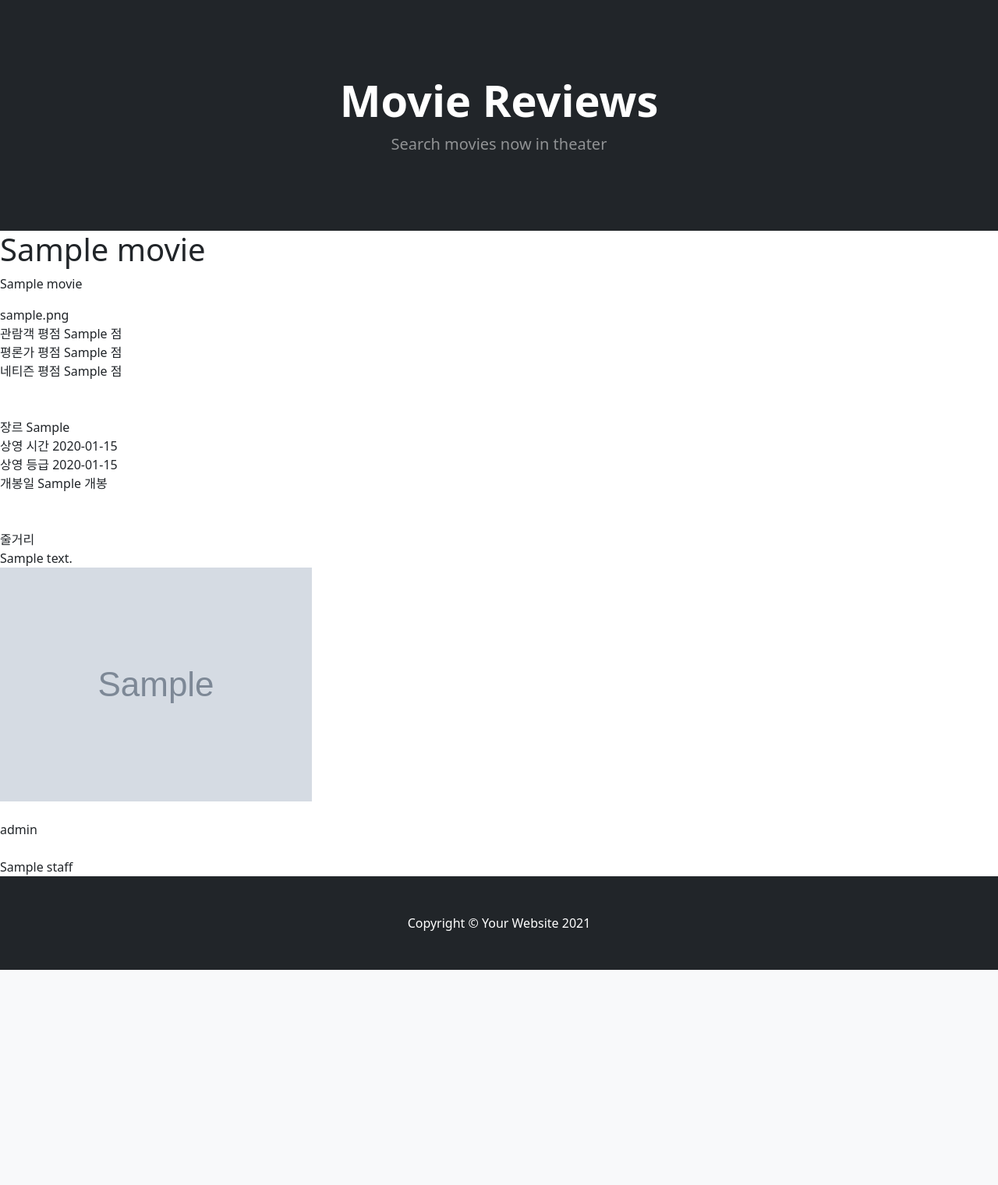
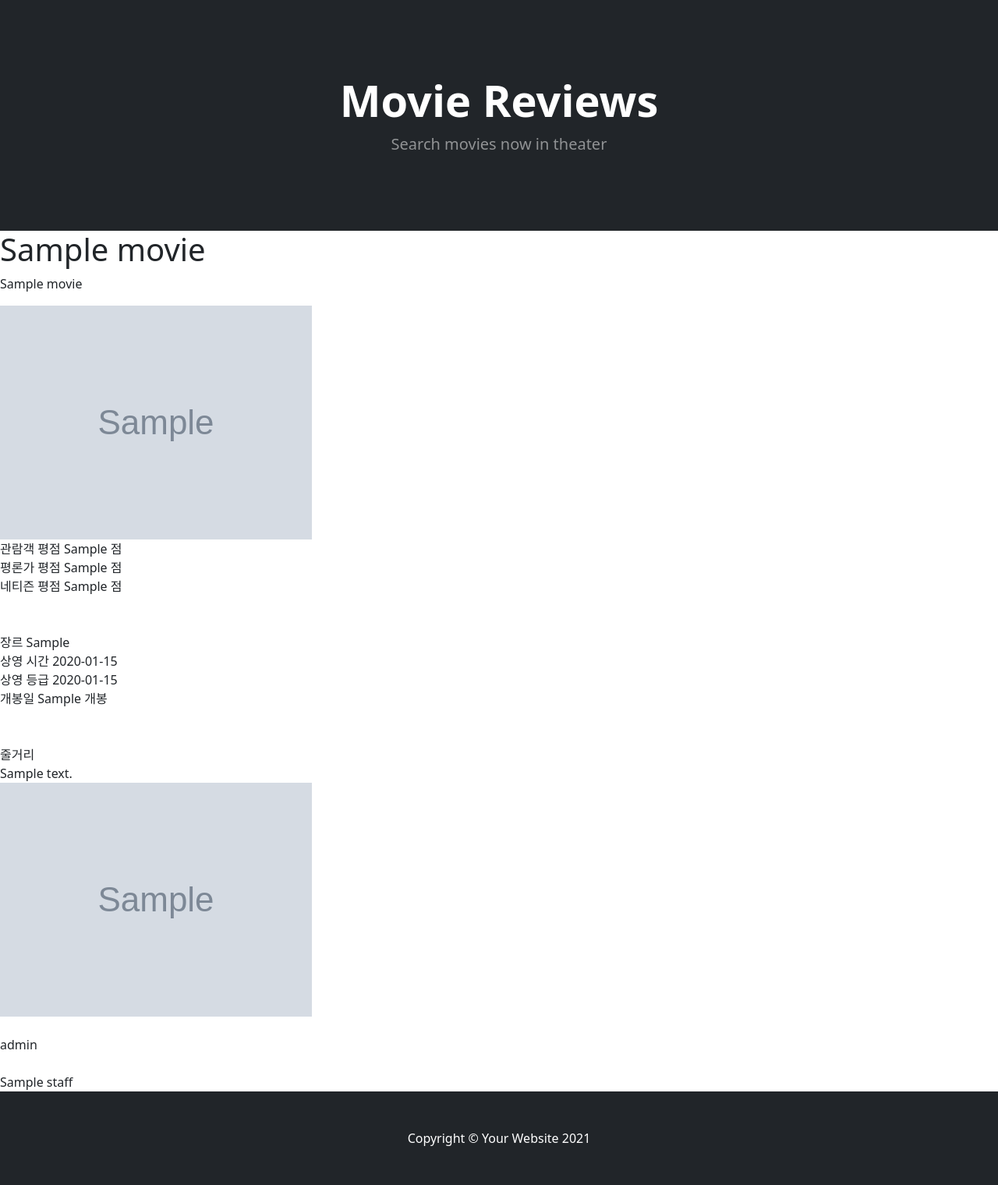
Before and after one commit to nathan29849/likelion_hackathon_Group1, a Django app: page /blog/1/ in a window 1280 px wide. Shown: the part 57-1577 px from the top of the page at 78% size. Before the commit the page ends 1301 px from the top, so only its background shows below. Run offline with Django 3.2, Linux system fonts and the light colour scheme; tables that the repository leaves empty hold one stand-in row (values such as "Sample post"); grey boxes marked "Sample" are stand-in pictures; some libraries are stand-ins or nearby versions.

Commit message:
detail img태그 추가

```diff
--- a/blog/templates/detail.html
+++ b/blog/templates/detail.html
@@ -7,7 +7,7 @@
 </div>
 <div>
     <div>
-        <div>{{movie.poster_url}}</div>
+        <div><img src="{{movie.poster_url}}" alt="포스터 이미지"></div>
     </div>
     <div>
         <div><span>관람객 평점</span><span>   {{movie.rating_aud}} 점</span></div>
--- a/blog/templates/home.html
+++ b/blog/templates/home.html
@@ -79,7 +79,7 @@
                             </div>
                             <!-- Product actions-->
                             <div class="card-footer p-4 pt-0 border-top-0 bg-transparent">
-                                <div class="text-center"><a class="btn btn-outline-dark mt-auto" href="#">상세 정보</a></div>
+                                <div class="text-center"><a class="btn btn-outline-dark mt-auto" href="{% url 'blog:detail' movies.2.id %}">상세 정보</a></div>
                             </div>
                         </div>
                     </div>
```
